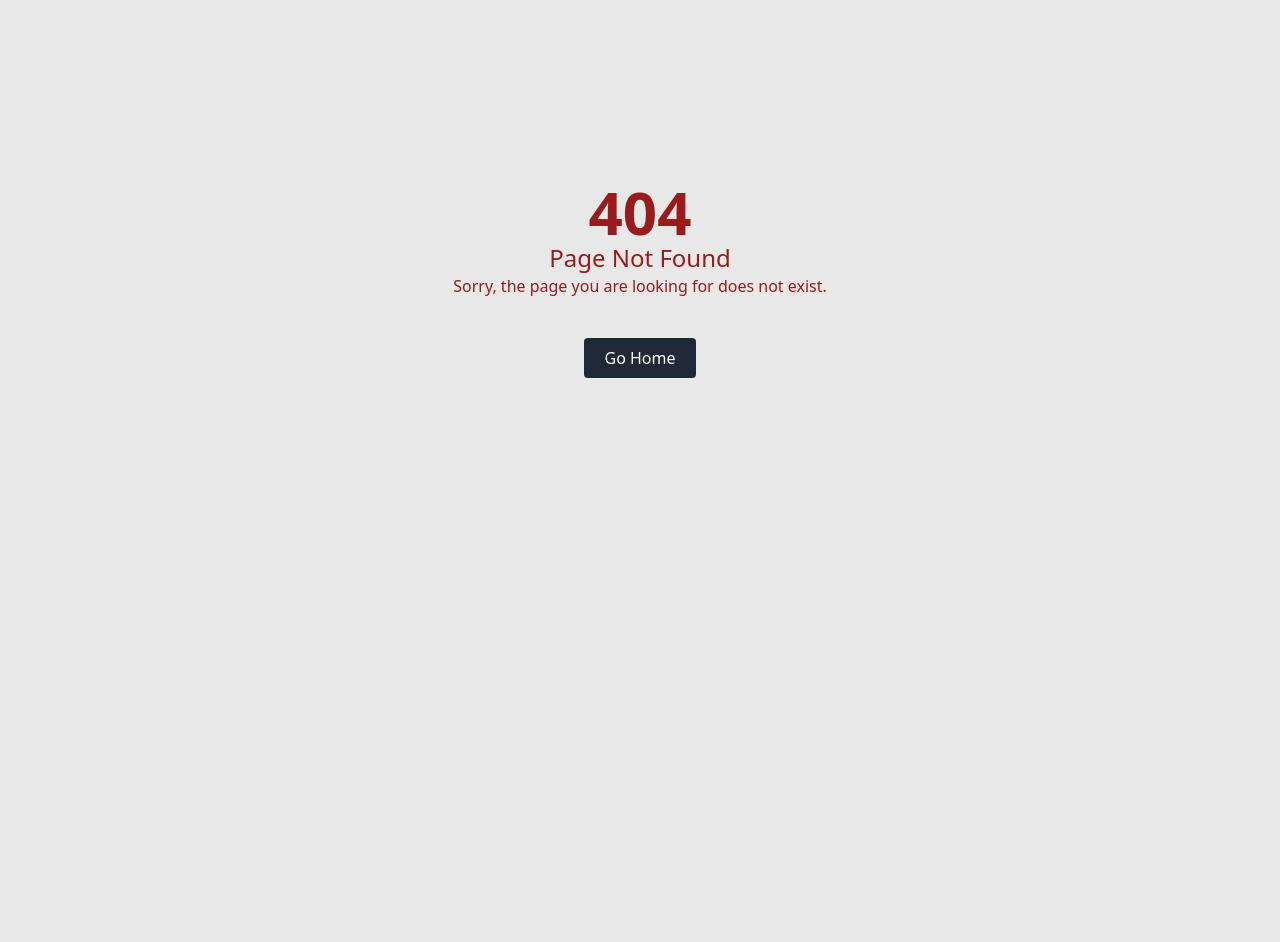
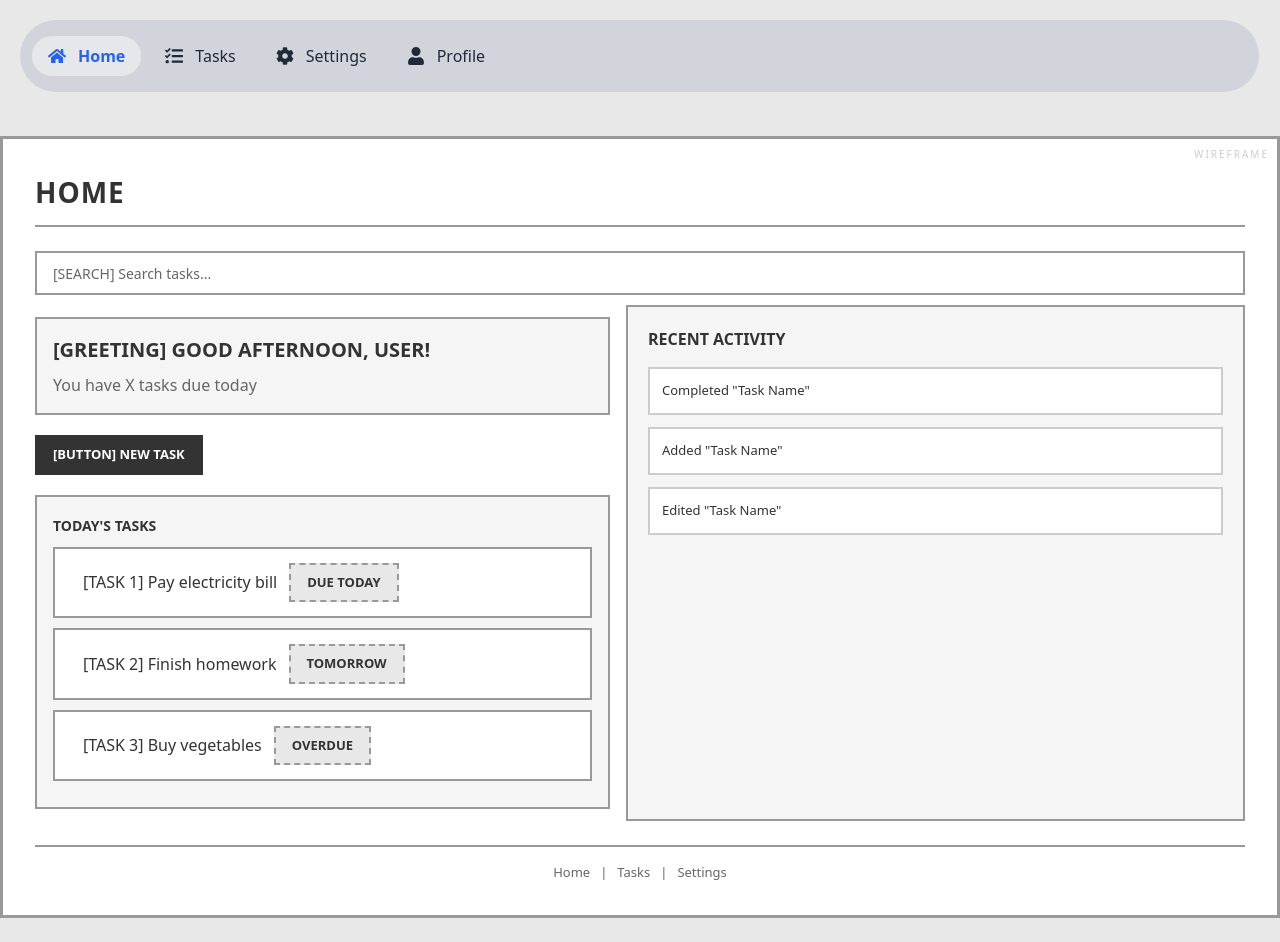
Before and after one commit to Bunkheang-heng/to-do-list-react-app, a React (Create React App) app: page /home in a window 1280 px wide. Before the commit this address had no page. Before the commit the page ends 800 px from the top, so only its background shows below. Built offline with nearby package versions, Linux system fonts and the light colour scheme.

Commit message:
bug fixed

```diff
--- a/src/App.js
+++ b/src/App.js
@@ -9,6 +9,7 @@ import NotFound from "./pages/NotFound";
 import Layout from "./components/Layout";
 import Leading from "./pages/Leading";
 import Login from "./pages/auth/Login";
+import Home from "./pages/Home";
 import Register from "./pages/auth/Register";
 
 export default function App() {
@@ -29,9 +30,9 @@ export default function App() {
     <Routes>
       {/* Routes with Sidebar */}
       <Route element={<Layout />}>
-        {/* <Route path="/" element={<Home />} /> */}
         <Route path="/task" element={<Task />} />
         <Route path="/setting" element={<Settings />} />
+        <Route path="/home" element={<Home />} />
 
       </Route>
 
--- a/src/components/Sidebar.js
+++ b/src/components/Sidebar.js
@@ -3,7 +3,7 @@ import { NavLink } from 'react-router-dom'
 import { FaHome, FaTasks, FaCog, FaUser } from 'react-icons/fa'
 
 const menuItems = [
-    { path: '/', label: 'Home', icon: <FaHome /> },
+    { path: '/home', label: 'Home', icon: <FaHome /> },
     { path: '/task', label: 'Tasks', icon: <FaTasks /> },
     { path: '/setting', label: 'Settings', icon: <FaCog /> },
     { path: '/profile', label: 'Profile', icon: <FaUser /> }
--- a/src/pages/NotFound.js
+++ b/src/pages/NotFound.js
@@ -7,7 +7,7 @@ export default function NotFound() {
       <h2 className="text-2xl mt-0">Page Not Found</h2>
       <p className="mb-6">Sorry, the page you are looking for does not exist.</p>
       <a
-        href="/"
+        href="/home"
         className="mt-4 px-5 py-2 bg-gray-800 text-white rounded hover:bg-gray-700 transition"
       >
         Go Home
```
